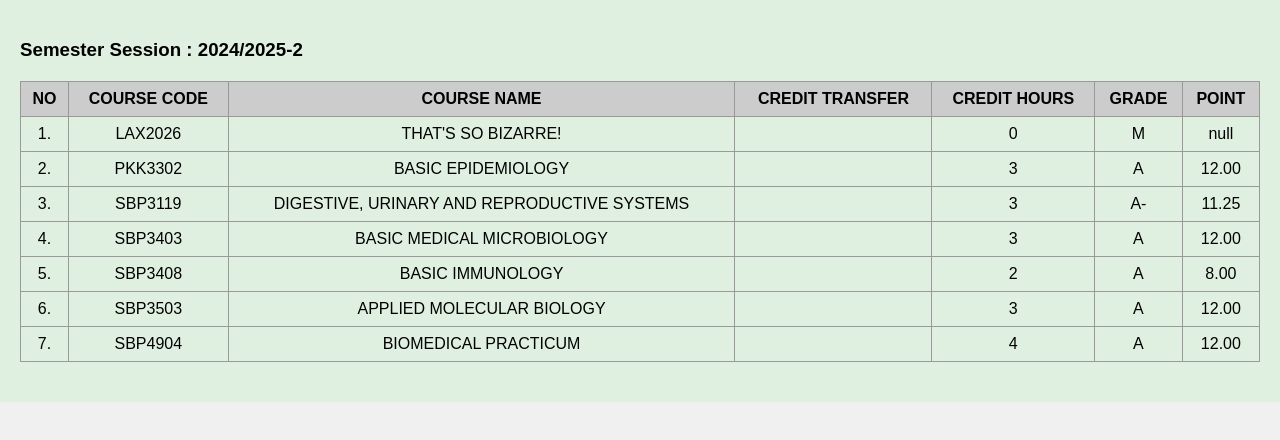
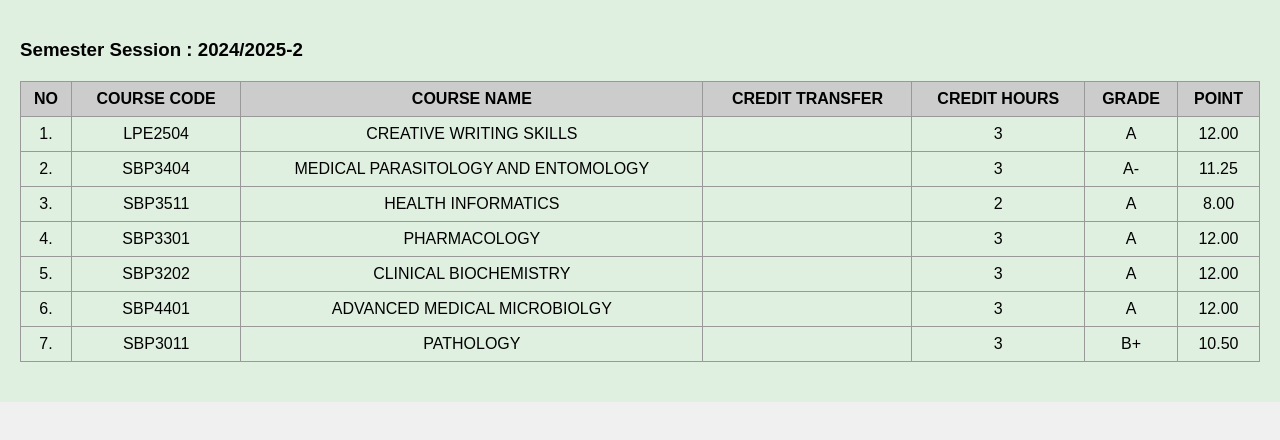
Before and after one commit to upm-esmp/UPM-esmp, a plain HTML site: page semester5.html in a window 1280 px wide. Drawn offline with Linux system fonts and the light colour scheme.

Commit message:
semester5.html

```diff
--- a/semester5.html
+++ b/semester5.html
@@ -22,35 +22,35 @@
             </tr>
             <tr>
                 <td>1.</td>
-                <td>LAX2026</td>
-                <td>THAT'S SO BIZARRE!</td>
-                <td></td>
-                <td>0</td>
-                <td>M</td>
-                <td>null</td>
-            </tr>
-            <tr>
-                <td>2.</td>
-                <td>PKK3302</td>
-                <td>BASIC EPIDEMIOLOGY</td>
+                <td>LPE2504</td>
+                <td>CREATIVE WRITING SKILLS</td>
                 <td></td>
                 <td>3</td>
                 <td>A</td>
                 <td>12.00</td>
             </tr>
             <tr>
-                <td>3.</td>
-                <td>SBP3119</td>
-                <td>DIGESTIVE, URINARY AND REPRODUCTIVE SYSTEMS</td>
+                <td>2.</td>
+                <td>SBP3404</td>
+                <td>MEDICAL PARASITOLOGY AND ENTOMOLOGY</td>
                 <td></td>
                 <td>3</td>
                 <td>A-</td>
                 <td>11.25</td>
             </tr>
             <tr>
+                <td>3.</td>
+                <td>SBP3511</td>
+                <td>HEALTH INFORMATICS</td>
+                <td></td>
+                <td>2</td>
+                <td>A</td>
+                <td>8.00</td>
+            </tr>
+            <tr>
                 <td>4.</td>
-                <td>SBP3403</td>
-                <td>BASIC MEDICAL MICROBIOLOGY</td>
+                <td>SBP3301</td>
+                <td>PHARMACOLOGY</td>
                 <td></td>
                 <td>3</td>
                 <td>A</td>
@@ -58,17 +58,17 @@
             </tr>
             <tr>
                 <td>5.</td>
-                <td>SBP3408</td>
-                <td>BASIC IMMUNOLOGY</td>
+                <td>SBP3202</td>
+                <td>CLINICAL BIOCHEMISTRY</td>
                 <td></td>
-                <td>2</td>
+                <td>3</td>
                 <td>A</td>
-                <td>8.00</td>
+                <td>12.00</td>
             </tr>
             <tr>
                 <td>6.</td>
-                <td>SBP3503</td>
-                <td>APPLIED MOLECULAR BIOLOGY</td>
+                <td>SBP4401</td>
+                <td>ADVANCED MEDICAL MICROBIOLGY</td>
                 <td></td>
                 <td>3</td>
                 <td>A</td>
@@ -76,12 +76,12 @@
             </tr>
             <tr>
                 <td>7.</td>
-                <td>SBP4904</td>
-                <td>BIOMEDICAL PRACTICUM</td>
+                <td>SBP3011</td>
+                <td>PATHOLOGY</td>
                 <td></td>
-                <td>4</td>
-                <td>A</td>
-                <td>12.00</td>
+                <td>3</td>
+                <td>B+</td>
+                <td>10.50</td>
             </tr>
         </table>
     </div>
```
